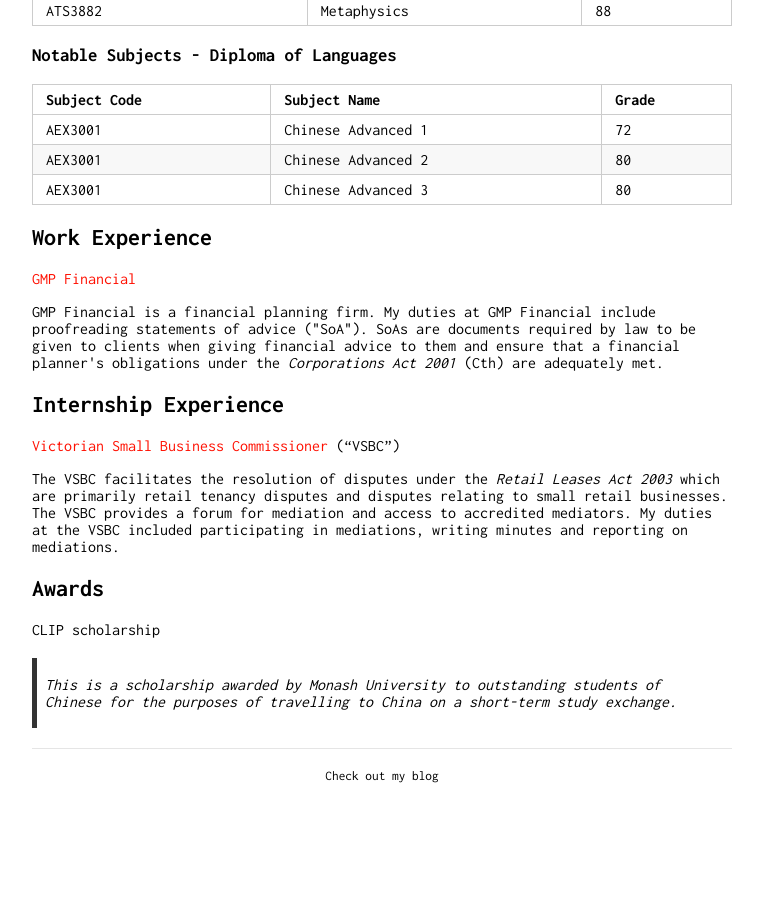
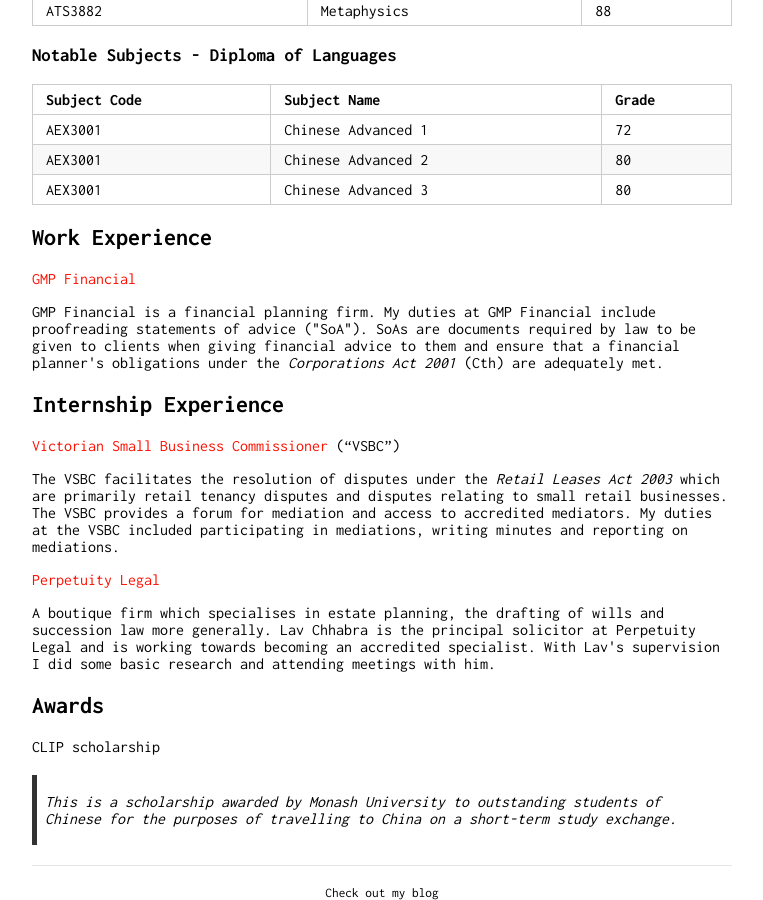
Before and after one commit to Wigdo/cv, a Jekyll site: the page built from index.md, in a window 1280 px wide and 900 px high, scrolled down 722 px. Shown: the whole window, without its empty margins (258-1021 px from the left). Built offline with Jekyll 4.4.1, drawn with Linux system fonts in a browser that asks for light colours; our own code applies the rules of GitHub Pages for plain Markdown files; before the commit the page ends 1505 px from its top, so only the background shows below that.

Commit message:
Update index.md

```diff
--- a/index.md
+++ b/index.md
@@ -52,6 +52,11 @@ AEX3001 | Chinese Advanced 3  | 80
 [Victorian Small Business Commissioner](https://www.vsbc.vic.gov.au/) ("VSBC")
 <p> The VSBC facilitates the resolution of disputes under the <em> Retail Leases Act 2003 </em> which are primarily retail tenancy disputes and disputes relating to small retail businesses. The VSBC provides a forum for mediation and access to accredited mediators. My duties at the VSBC included participating in mediations, writing minutes and reporting on mediations. </p>
 
+[Perpetuity Legal](https://www.perpetuitylegal.com.au/)
+<p>
+A boutique firm which specialises in estate planning, the drafting of wills and succession law more generally. Lav Chhabra is the principal solicitor at Perpetuity Legal and is working towards becoming an accredited specialist. With Lav's supervision I did some basic research and attending meetings with him.
+</p>
+
 ## Awards
 
 CLIP scholarship
```
